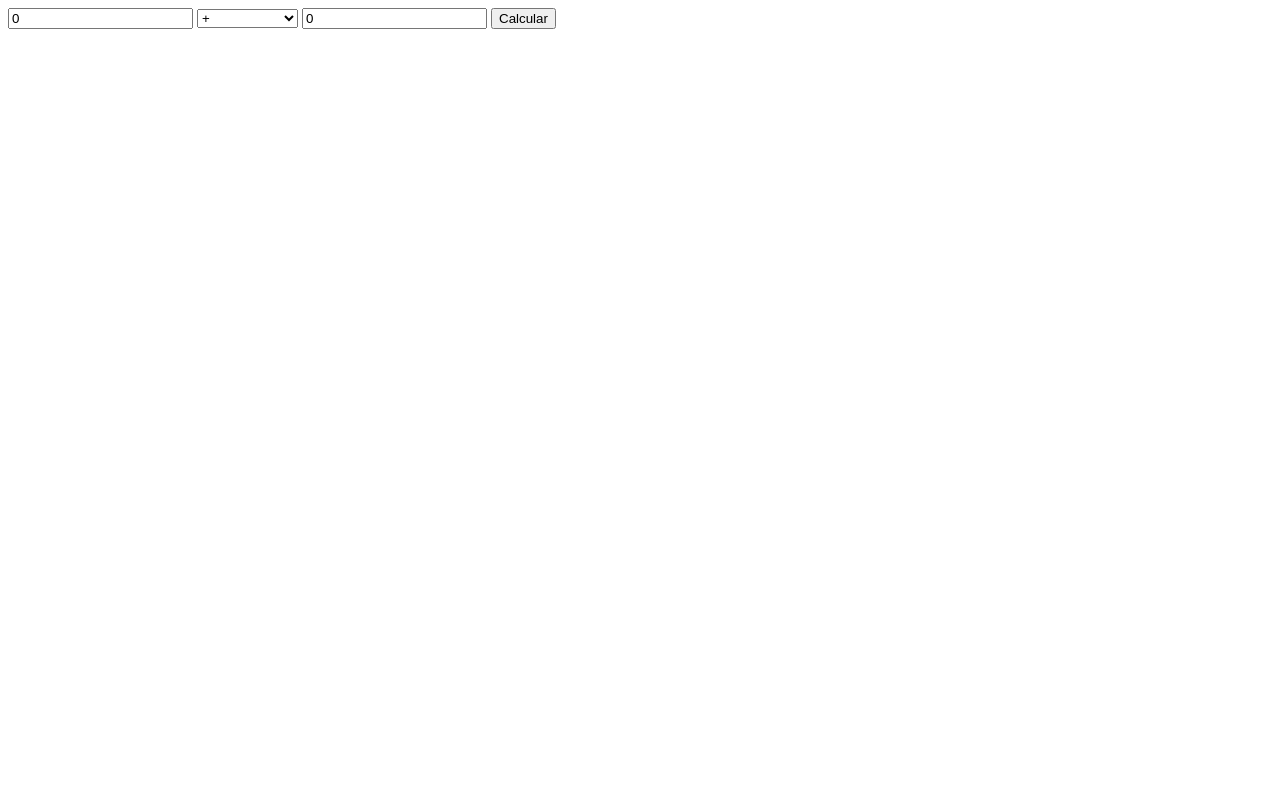
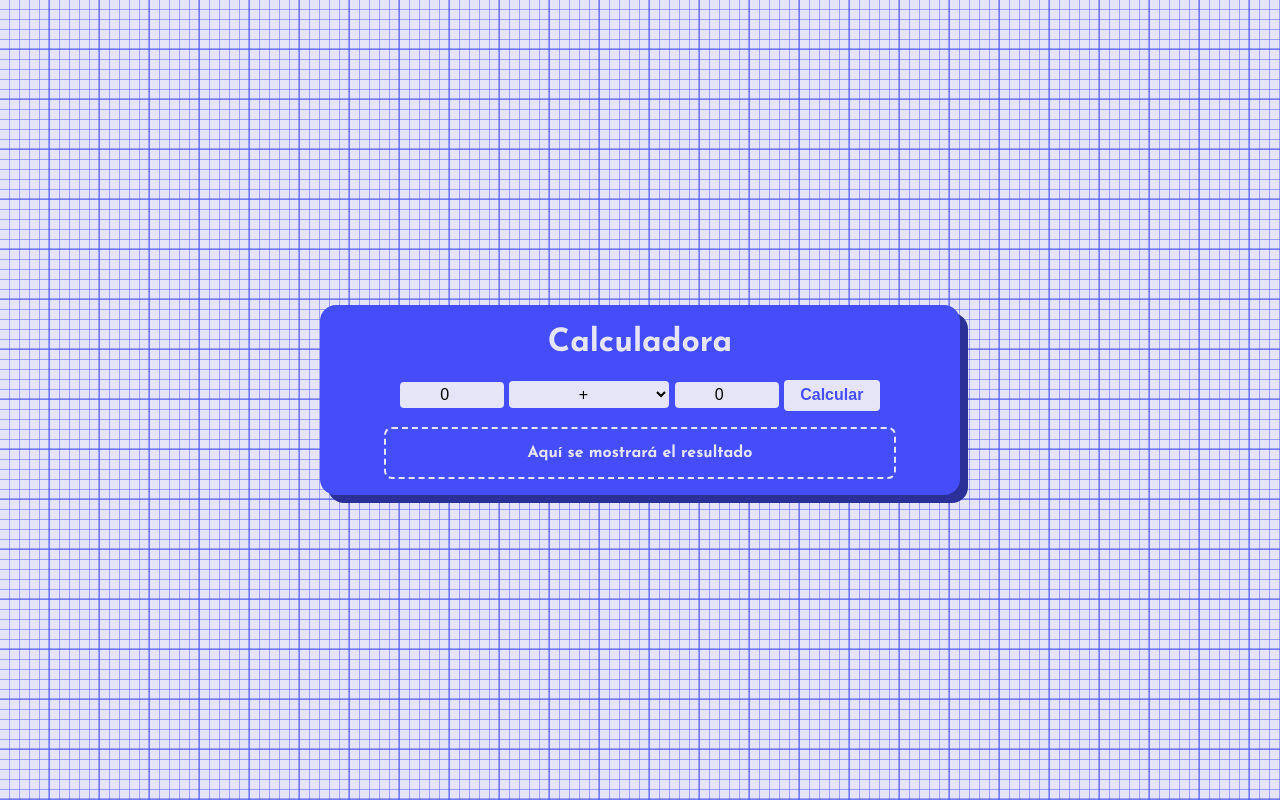
Before and after one commit to juanafanador07/calculadora-hacktoberfest, a plain HTML site: page index.html in a window 1280 px wide. Drawn offline with Linux system fonts and the light colour scheme.

Commit message:
Agregar interfaz grafica

```diff
--- a/index.html
+++ b/index.html
@@ -5,10 +5,17 @@
     <meta http-equiv="X-UA-Compatible" content="IE=edge">
     <meta name="viewport" content="width=device-width, initial-scale=1.0">
     <title>Document</title>
+    <link rel="stylesheet" href="style.css">
+    <link rel="preconnect" href="https://fonts.googleapis.com">
+    <link rel="preconnect" href="https://fonts.gstatic.com" crossorigin>
+    <link href="https://fonts.googleapis.com/css2?family=Josefin+Sans:wght@700&display=swap" rel="stylesheet">
 </head>
 <body>
-    <input type="number" value="0" id="numA">
-    <select id="operation">
+    <div class="calculadora">
+        <h1 class="calculadora__title">Calculadora</h1>
+        <div class="calculadora__controls">
+            <input class="calculadora__controls__input" type="number" value="0" id="numA" placeholder="Numero 1">
+            <select class="calculadora__controls__operation" id="operation">
                 <option value="+">+</option>
                 <option value="-">-</option>
                 <option value="*">*</option>
@@ -16,9 +23,11 @@
                 <option value="^">^</option>
                 <option value="porc">Por ciento de</option>
             </select>
-    <input type="number" value="0" id="numB">
-    <input type="button" value="Calcular" id="calcular">
-    <p id="resultado"></p>
+            <input class="calculadora__controls__input" type="number" value="0" id="numB" placeholder="Numero 2">
+            <input class="calculadora__controls__calcular" type="button" value="Calcular" id="calcular">
+        </div>
+        <p class="calculadora__resultado" id="resultado">Aquí se mostrará el resultado</p>
+    </div>
 
     <script src="./script.js"></script>
 </body>
--- a/script.js
+++ b/script.js
@@ -42,5 +42,11 @@ function calcular(){
     if(resultado % 1 * 1000 > 0){
         resultado = resultado.toFixed(2);
     }
-    resultadoText.innerHTML = resultado + sign;
+
+    if(!isNaN(resultado)){
+        resultadoText.innerHTML = "El resultado es " + resultado + sign;
+    } else {
+        resultadoText.innerHTML = "Error, los datos de entrada son incorrectos";
+    }
+
 }
--- /dev/null
+++ b/style.css
@@ -0,0 +1,82 @@
+:root {
+    --primary-color: #444df7;
+    --light-color:#e5e5f7;
+    --primary-color-40: #444df775;
+    --primary-color-dark: #2a3098;
+}
+
+body {
+    display: flex;
+    align-items: center;
+    justify-content: center;
+    min-height: 100vh;
+    margin: 0;
+    background-color: var(--light-color);
+    background-image:  linear-gradient(var(--primary-color-40) 2px, transparent 2px), linear-gradient(90deg, var(--primary-color-40) 2px, transparent 2px), linear-gradient(var(--primary-color-40) 1px, transparent 1px), linear-gradient(90deg, var(--primary-color-40) 1px, #e5e5f7 1px);
+    background-size: 50px 50px, 50px 50px, 10px 10px, 10px 10px;
+    background-position: -2px -2px, -2px -2px, -1px -1px, -1px -1px;
+}
+
+.calculadora {
+    font-family: 'Josefin Sans', sans-serif;
+    width: 50%;
+    background: var(--primary-color);
+    border-radius: 1rem;
+    text-align: center;
+    box-shadow: .5rem .5rem var(--primary-color-dark);
+}
+
+.calculadora__title {
+    color: var(--light-color);
+}
+
+.calculadora__controls {
+
+}
+
+.calculadora__controls__input {
+    width: 15%;
+    text-align: center;
+    background: var(--light-color);
+    border: none;
+    padding: .25rem;
+    border-radius: .25rem;
+    font-size: 1rem;
+}
+
+.calculadora__controls__operation {
+    width: 25%;
+    text-align: center;
+    background: var(--light-color);
+    border: none;
+    padding: .25rem;
+    border-radius: .25rem;
+    font-size: 1rem;
+}
+
+.calculadora__controls__calcular {
+    width: 15%;
+    font-size: 1rem;
+    background: var(--light-color);
+    border: none;
+    padding: .4rem;
+    border-radius: .25rem;
+    color: var(--primary-color);
+    font-weight: bold;
+}
+
+.calculadora__resultado {
+    box-sizing: border-box;
+    display: flex;
+    align-items: center;
+    justify-content: center;
+    height: 2rem;
+    width: 80%;
+    margin: 1rem 10%;
+    color: var(--light-color);
+    border: 2px dashed var(--light-color);
+    border-radius: .5rem;
+    font-size: 1rem;
+    padding: 1.5rem;
+    font-weight: bold;
+}
```
Lines whose indentation alone changed are shown as unchanged.
